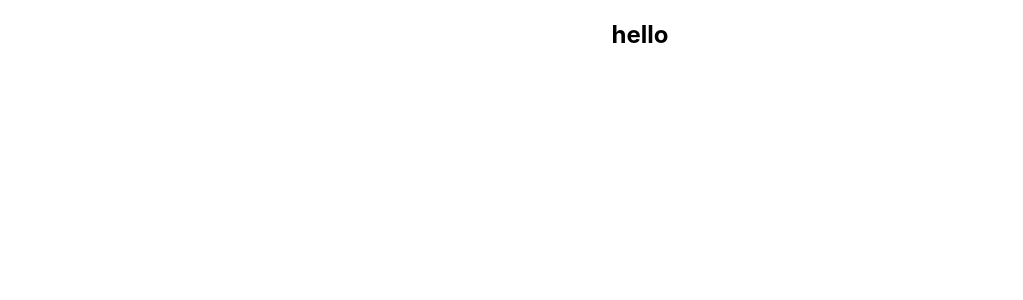
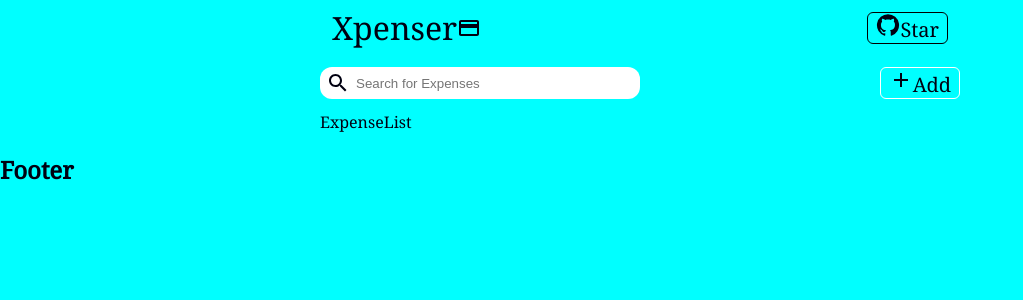
Before and after one commit to Omprakash-8788/expense-tracker, a React (Create React App) app: page / in a window 1280 px wide. Shown: the top 300 px of the page, without its empty margins (0-1023 px from the left). Built offline with nearby package versions, Linux system fonts and the light colour scheme.

Commit message:
UI Part of the Expense tracker

```diff
--- a/package.json
+++ b/package.json
@@ -3,6 +3,10 @@
   "version": "0.1.0",
   "private": true,
   "dependencies": {
+    "@emotion/react": "^11.10.5",
+    "@emotion/styled": "^11.10.5",
+    "@mui/icons-material": "^5.11.0",
+    "@mui/material": "^5.11.6",
     "@reduxjs/toolkit": "^1.9.1",
     "@testing-library/jest-dom": "^5.16.5",
     "@testing-library/react": "^13.4.0",
--- a/public/index.html
+++ b/public/index.html
@@ -15,6 +15,10 @@
       user's mobile device or desktop. See https://developers.google.com/web/fundamentals/web-app-manifest/
     -->
     <link rel="manifest" href="%PUBLIC_URL%/manifest.json" />
+    <link rel="preconnect" href="https://fonts.googleapis.com">
+<link rel="preconnect" href="https://fonts.gstatic.com" crossorigin>
+<link href="https://fonts.googleapis.com/css2?family=Noto+Serif&display=swap" rel="stylesheet">
+
     <!--
       Notice the use of %PUBLIC_URL% in the tags above.
       It will be replaced with the URL of the `public` folder during the build.
@@ -24,7 +28,7 @@
       work correctly both with client-side routing and a non-root public URL.
       Learn how to configure a non-root public URL by running `npm run build`.
     -->
-    <title>React App</title>
+    <title>Expense Tracker</title>
   </head>
   <body>
     <noscript>You need to enable JavaScript to run this app.</noscript>
--- a/src/App.js
+++ b/src/App.js
@@ -1,10 +1,21 @@
 import logo from './logo.svg';
 import './App.css';
+import Home from './Pages/Home';
+import Header from './Components/Header/Header';
 
 function App() {
   return (
-    <div className="App">
-     <h2>hello</h2>
+    <div >
+     <div>
+      <Header/>
+     </div>
+     <div>
+      <Home/>
+     </div>
+     <div>
+      <h2>Footer</h2>
+     </div>
+
     </div>
   );
 }
--- /dev/null
+++ b/src/Components/Header/Header.css
@@ -0,0 +1,64 @@
+.header-container{
+    width: 50%;
+    margin: auto;
+
+}
+
+.header{
+    display: flex;
+    justify-content: space-between;
+    align-items: center;
+    flex: 1;
+    margin: 6px 12px;
+}
+
+.header-logo{
+    display: flex;
+    align-items: center;
+    font-size: 32px;
+    font-weight: 500;
+}
+
+.header-logo i{
+    display: flex;
+    align-items: center;
+    margin-left: 6px;
+
+}
+
+.header-button{
+    font-size: 20px;
+    display: flex;
+    justify-content: center;
+    align-items: center;
+    border: 1px solid black;
+    border-radius: 6px;
+    padding: 0px 8px;
+}
+
+.header-button i{
+    margin-right: 4px;
+}
+
+@media only screen and (max-width: 1024px){
+    .header-container{
+        width: 90%;
+    }
+    .header-logo{
+        font-size: 28px;
+    }
+    .header-button{
+        margin-right: 4px;
+    }
+}
+@media only screen and (max-width: 512px){
+    .header-container{
+        width: 100%;
+    }
+    .header-logo{
+        font-size: 24px;
+    }
+    .header-button{
+        margin-right: 16px;
+    }
+}
--- /dev/null
+++ b/src/Components/Header/Header.jsx
@@ -0,0 +1,21 @@
+import React from 'react'
+import './Header.css';
+import CreditCardIcon from '@mui/icons-material/CreditCard';
+import GitHubIcon from '@mui/icons-material/GitHub';
+
+const Header = () => {
+  return (
+    <div className='header-container'>
+        <div className='header'>
+            <div className='header-logo'>
+                Xpenser <CreditCardIcon/>
+            </div>
+            <div className='header-button'>
+                <a href='https://github.com/' target='_blank'><GitHubIcon/>Star</a>
+            </div>
+        </div>
+    </div>
+  )
+}
+
+export default Header
--- /dev/null
+++ b/src/Components/Topfold/Topfold.css
@@ -0,0 +1,54 @@
+.topfold{
+    display: flex;
+    justify-content: space-between;
+    margin: 6px 12 px;
+    padding: 12px 0px;
+    align-items: center;
+}
+
+.home-topfold{
+    display: flex;
+    justify-content: space-between;
+    flex: 1;
+
+}
+
+.searchbar{
+    display: flex;
+    align-items: center;
+    width: 50%;
+    background-color: white;
+    border-radius: 12px;
+}
+
+.searchbar input{
+    width: 80%;
+    outline: none;
+    padding: 8px 0px;
+    border: none;
+    margin-left: 6px;
+    background-color: white;
+}
+
+.searchbar i{
+    display: flex;
+    align-items: center;
+    margin-left: 6px;
+}
+
+.add-button{
+    display: flex;
+    align-items: center;
+    border-radius: 4px;
+    border: 1px solid white;
+    font-size: 20px;
+    padding: 0px 8px;
+    border-radius: 6px;
+    cursor: pointer;
+}
+
+.add-button{
+    display: flex;
+    align-items: center;
+    margin-left: 4px;
+}
--- /dev/null
+++ b/src/Components/Topfold/Topfold.jsx
@@ -0,0 +1,31 @@
+import React, { useState } from "react";
+import "./Topfold.css";
+import SearchIcon from "@mui/icons-material/Search";
+import AddIcon from '@mui/icons-material/Add';
+
+const Topfold = () => {
+    const [query, setQuery] = useState('')
+    const handleQuery = (e) =>{
+        setQuery(e.target.value)
+        console.log(query)
+    }
+  return (
+    <div className="topfold">
+      <div className="home-topfold">
+        <div className="searchbar">
+          <i class="fi-rr-search"></i>
+          <SearchIcon/>
+          <input placeholder="Search for Expenses" value={query} onChange={(e) => handleQuery(e)} />
+
+
+        </div>
+        <div className="add-button">
+            <label><AddIcon/>Add</label>
+
+        </div>
+      </div>
+    </div>
+  );
+};
+
+export default Topfold;
--- /dev/null
+++ b/src/Pages/Home.css
@@ -0,0 +1,16 @@
+.home{
+    width: 50%;
+    margin: auto;
+}
+
+@media only screen and (max-width : 1024px){
+    .home{
+        width: 90%;
+    }
+
+}
+@media only screen and (max-width: 512px){
+    .home{
+        width: 100%;
+    }
+}
--- a/src/Pages/Home.jsx
+++ b/src/Pages/Home.jsx
@@ -1,11 +1,15 @@
-import React from 'react'
-
+import React from "react";
+import Topfold from "../Components/Topfold/Topfold";
+import './Home.css'
 const Home = () => {
   return (
-    <div>
+    <div className="home">
+      <div>
+        <Topfold/>
+      </div>
+      <div>ExpenseList</div>
+    </div>
+  );
+};
 
-    </div>
-  )
-}
-
-export default Home
+export default Home;
--- a/src/Redux/Store/Index.jsx
+++ b/src/Redux/Store/Index.jsx
@@ -7,7 +7,7 @@ const Reducer = combineReducers({
 })
 
 const store = configureStore({
-    Reducer,
+    reducer: Reducer,
 })
 
 export default store;
--- a/src/index.css
+++ b/src/index.css
@@ -1,10 +1,13 @@
 body {
   margin: 0;
-  font-family: -apple-system, BlinkMacSystemFont, 'Segoe UI', 'Roboto', 'Oxygen',
-    'Ubuntu', 'Cantarell', 'Fira Sans', 'Droid Sans', 'Helvetica Neue',
-    sans-serif;
-  -webkit-font-smoothing: antialiased;
-  -moz-osx-font-smoothing: grayscale;
+  font-family: 'Noto Serif', serif;
+  background-color: aqua;
+  color: #001;
+}
+
+a{
+  text-decoration:none ;
+  color: #001;
 }
 
 code {
--- a/src/index.js
+++ b/src/index.js
@@ -1,13 +1,17 @@
-import React from 'react';
-import ReactDOM from 'react-dom/client';
-import './index.css';
-import App from './App';
-import reportWebVitals from './reportWebVitals';
+import React from "react";
+import ReactDOM from "react-dom/client";
+import "./index.css";
+import App from "./App";
+import reportWebVitals from "./reportWebVitals";
+import store from "./Redux/Store/Index";
+import { Provider } from "react-redux";
 
-const root = ReactDOM.createRoot(document.getElementById('root'));
+const root = ReactDOM.createRoot(document.getElementById("root"));
 root.render(
   <React.StrictMode>
-    <App />
+    <Provider store={store}>
+      <App />
+    </Provider>
   </React.StrictMode>
 );
 
```
Also changed, not shown: 1 other file (tests, documents, lock files or other folders).
